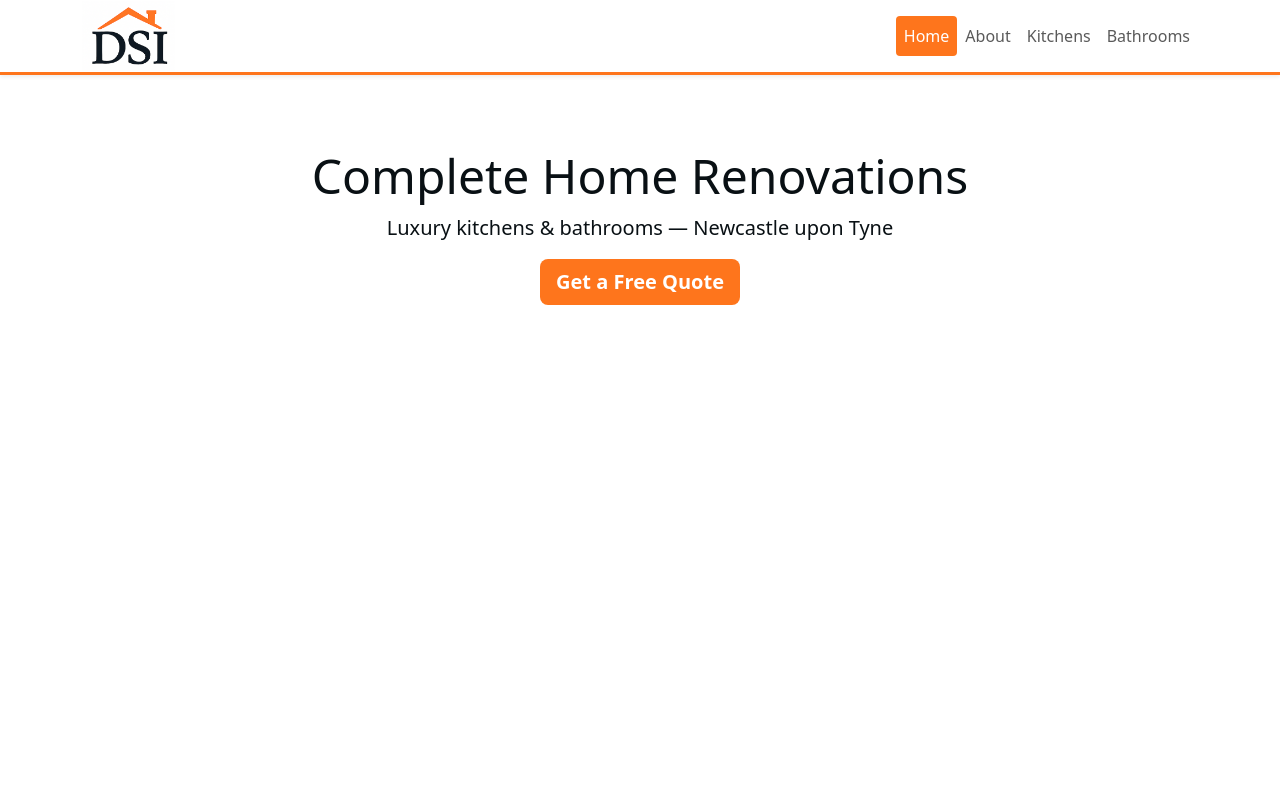
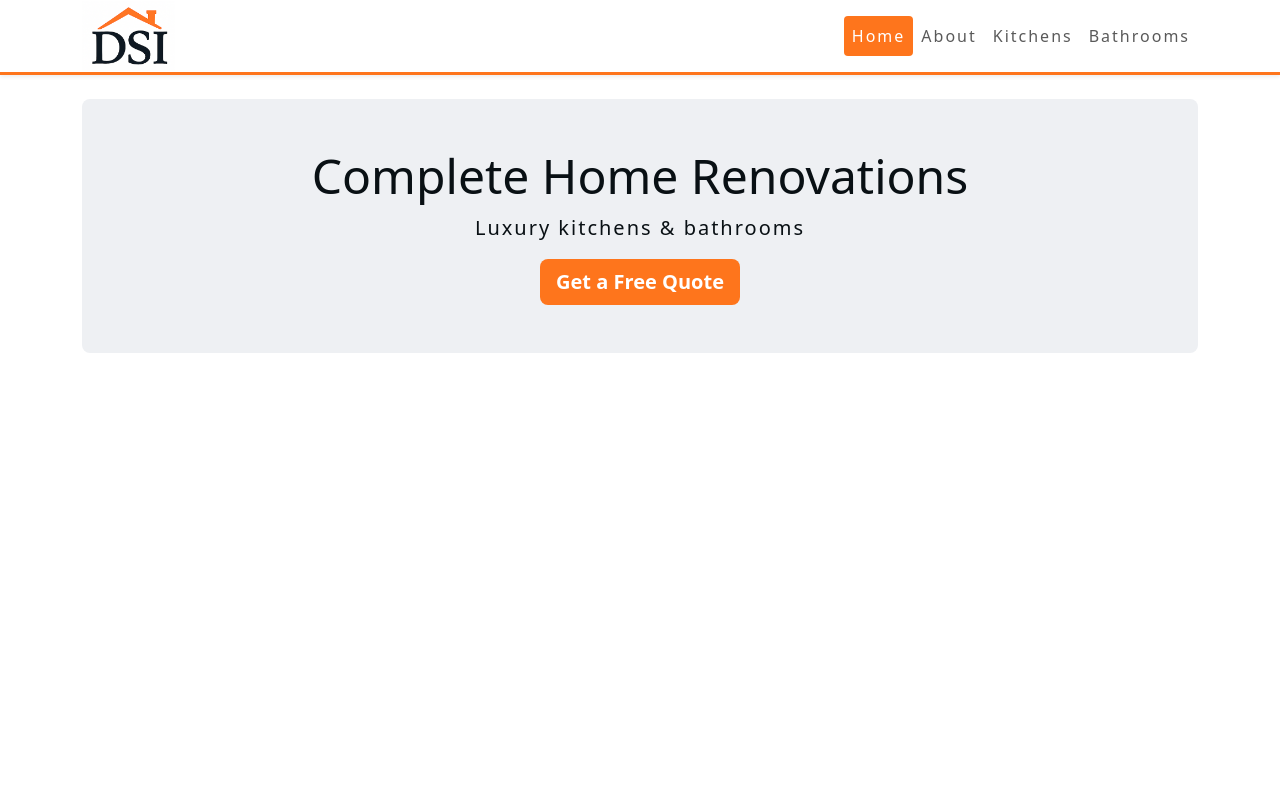
Before and after one commit to Naviid24/dis-website, a Django app: page / in a window 1280 px wide. Shown: the top 799 px of the page. Run offline with Django 4.2, Linux system fonts and the light colour scheme.

Commit message:
Add css rules

```diff
--- a/static/css/custom.css
+++ b/static/css/custom.css
@@ -1,8 +1,10 @@
 :root{
   --brand-orange: #FE751C;
   --brand-dark: #091014;
+  --brand-background: #eef0f3;
   --accent: var(--brand-orange);
 }
+
 body { color: var(--brand-dark); font-family: system-ui, sans-serif;
   height: 100%;
   margin: 0;
@@ -11,6 +13,7 @@ body { color: var(--brand-dark); font-family: system-ui, sans-serif;
   font-family: system-ui, -apple-system, "Segoe UI", Roboto, "Helvetica Neue", Arial, sans-serif;
 }
 
+/*..........Base */
 .wrapper {
   min-height: 100vh;        /* full viewport height */
   display: flex;
@@ -19,20 +22,6 @@ body { color: var(--brand-dark); font-family: system-ui, sans-serif;
 
 .content {
   flex: 1;                  /* takes up all available space */
-}
-
-
-.btn-cta {
-  background: var(--accent);
-  border: none;
-  color: #fff;
-  font-weight: 600;
-}
-.btn-cta:hover { opacity: .95; transform: translateY(-1px); transition: .15s; }
-
-.hero {
-  background-image: linear-gradient(rgba(255,255,255,.85), rgba(255,255,255,.85));
-  padding: 4rem 1rem;
 }
 
 /* Keep navbar compact but allow logo to appear bigger */
@@ -46,6 +35,25 @@ body { color: var(--brand-dark); font-family: system-ui, sans-serif;
   background-color: var(--brand-orange);
   color: white !important;
   border-radius: 4px; /* optional for rounded corners */
+}
+
+/*..........Home */
+.btn-cta {
+  background: var(--accent);
+  border: none;
+  color: #fff;
+  font-weight: 600;
+}
+.btn-cta:hover { opacity: .95; transform: translateY(-1px); transition: .15s; }
+
+.hero-txt {
+  background: var(--brand-background);
+  padding: 2rem;
+  border-radius: 0.5rem;
+}
+
+.space-txt {
+  letter-spacing: 2px;
 }
 
 .bg-content {
@@ -66,7 +74,7 @@ html, body {
 }
 
 .quote-form {
-  background-color: #f8f9fa;  /* light grey background for the form */
+  background-color: var(--brand-background);  /* light grey background for the form */
   max-width: 400px;
   width: 90%;
   box-shadow: 0 4px 10px rgba(0,0,0,0.1);
@@ -74,12 +82,6 @@ html, body {
 
 .orange-border {
   border: 2px solid var(--brand-orange) !important;
-}
-
-.box-back {
-  background-color: #f8f9fa;
-  padding: 20px;
-  line-height: 170%;
 }
 
 .inline-logo {
@@ -97,6 +99,12 @@ html, body {
   margin-right: auto;
 }
 
+/*..........About */
+.box-back {
+  background-color: var(--brand-background);
+  padding: 20px;
+  line-height: 170%;
+}
 
 footer {
   border-top: 3px solid var(--brand-orange); /* same orange as navbar bottom */
--- a/templates/base.html
+++ b/templates/base.html
@@ -22,7 +22,7 @@
         </button>
 
         <div class="collapse navbar-collapse" id="nav">
-          <ul class="navbar-nav ms-auto align-items-center">
+          <ul class="navbar-nav ms-auto align-items-center space-txt">
             <li class="nav-item">
               <a class="nav-link {% if request.resolver_match.url_name == 'home' %}active{% endif %}"
                 href="{% url 'home' %}">Home</a>
--- a/templates/home.html
+++ b/templates/home.html
@@ -1,9 +1,9 @@
 {% extends "base.html" %}
 {% block title %}Home{% endblock %}
 {% block content %}
-<div class="hero py-5 text-center">
+<div class="hero-txt py-5 text-center">
   <h1 class="display-5">Complete Home Renovations</h1>
-  <p class="lead">Luxury kitchens & bathrooms — Newcastle upon Tyne</p>
+  <p class="lead space-txt">Luxury kitchens & bathrooms</p>
   <a class="btn btn-lg btn-cta" href="{% url 'quote' %}">Get a Free Quote</a>
 </div>
 
```
